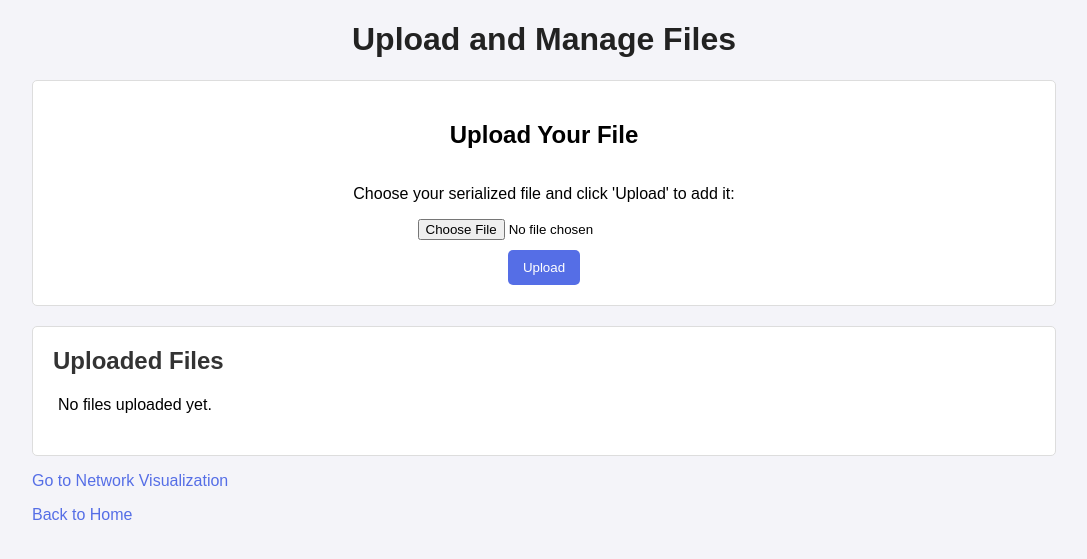
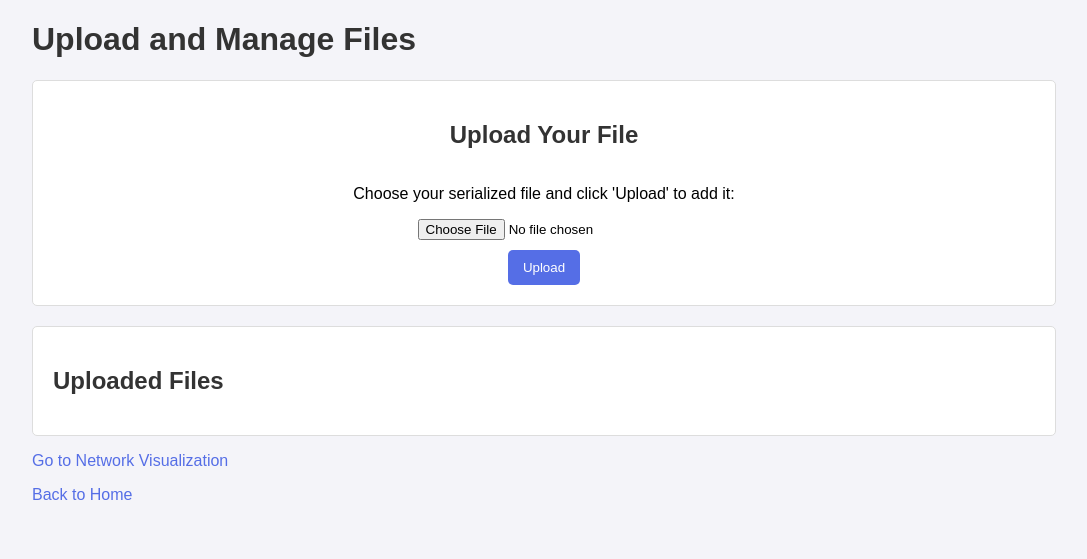
Before and after one commit to nkersting/Encryption, a Flask app: template new/templates/upload.html in a window 1280 px wide. Shown: the top 559 px of the page, without its empty margins (96-1183 px from the left). Run offline with Flask 3, Linux system fonts and the light colour scheme; the template is opened without the code that fills it, so the values that code supplies are empty.

Commit message:
color changes

```diff
--- a/new/templates/results.html
+++ b/new/templates/results.html
@@ -32,7 +32,7 @@
     <div id="tooltip" class="tooltip" style="opacity:0;"></div>
 
     <script>
-        const refreshPwd = "{{ refresh_pwd }}"; // Embed the environment variable value
+        const refreshPwd = "{{ refresh_pwd | safe }}"; // Embed the environment variable value
 
         document.getElementById('recompute-btn').addEventListener('click', () => {
             const password = prompt("Enter password to refresh the network:");
--- a/new/templates/upload.html
+++ b/new/templates/upload.html
@@ -3,7 +3,7 @@
 <head>
     <meta charset="UTF-8">
     <meta name="viewport" content="width=device-width, initial-scale=1.0">
-    <title>Upload and View Files</title>
+    <title>Upload and Manage Files</title>
     <style>
         body {
             font-family: Arial, sans-serif;
@@ -15,9 +15,8 @@
             width: 80%;
             margin: 0 auto;
         }
-        h1 {
-            text-align: center;
-            color: #222;
+        h1, h2 {
+            color: #333;
         }
         form {
             display: flex;
@@ -49,10 +48,6 @@
             border-radius: 5px;
             padding: 20px;
         }
-        .file-list h2 {
-            margin: 0 0 10px 0;
-            color: #333;
-        }
         ul {
             list-style-type: none;
             padding: 0;
@@ -78,7 +73,7 @@
         <h1>Upload and Manage Files</h1>
 
         <!-- File Upload Section -->
-        <form action="/upload" enctype="multipart/form-data" method="post">
+        <form action="/cgi-bin/upload.cgi" enctype="multipart/form-data" method="post">
             <h2>Upload Your File</h2>
             <p>Choose your serialized file and click 'Upload' to add it:</p>
             <input type="file" name="userfile" required>
@@ -93,13 +88,13 @@
             </ul>
         </div>
 
-        <p><a href="/results">Go to Network Visualization</a></p>
-        <p><a href="/">Back to Home</a></p>
+        <p><a href="results.html">Go to Network Visualization</a></p>
+        <p><a href="index.html">Back to Home</a></p>
     </div>
 
     <script>
-        // Fetch list of uploaded files (from `/api/files` endpoint)
-        fetch('/api/files')
+        // Fetch list of uploaded files (from `/cgi-bin/files.cgi` endpoint)
+        fetch('/cgi-bin/files.cgi')
             .then(response => response.json())
             .then(data => {
                 const fileList = document.getElementById('file-list');
@@ -109,7 +104,11 @@
                 if (data.files && data.files.length > 0) {
                     data.files.forEach(file => {
                         const li = document.createElement('li');
-                        li.textContent = file;
+                        const a = document.createElement('a');
+                        a.textContent = file;
+                        a.href = `/uploads/${file}`; // Assuming files are served from the /uploads directory
+                        a.download = file; // Suggests the browser to download the file
+                        li.appendChild(a);
                         fileList.appendChild(li);
                     });
                 } else {
```
